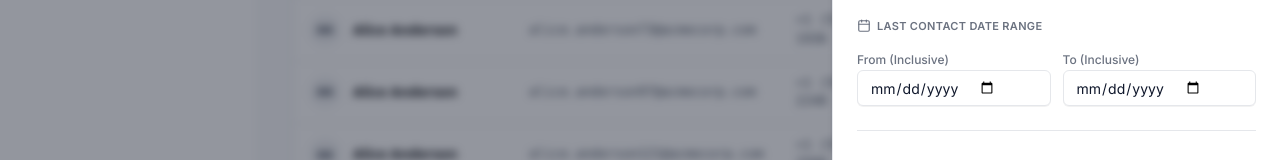
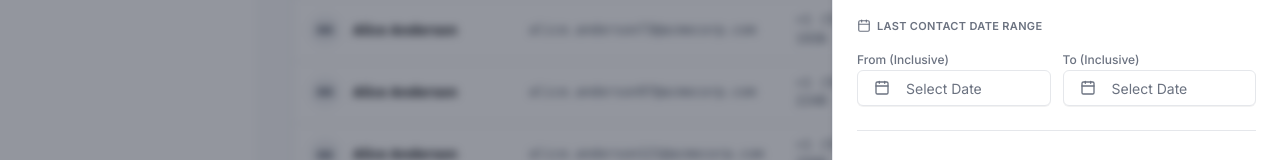
Before and after one commit to Subiksha1705/greentiq-crm, a Next.js app: page /customers in a window 1280 px wide. Both pictures are taken after a click on the button "Filters". Shown: the part 502-662 px from the top of the page. Built offline with nearby package versions, Linux system fonts and the light colour scheme.

Commit message:
feat: phase 5 feat:Calender component Implemented

```diff
--- a/package.json
+++ b/package.json
@@ -28,6 +28,7 @@
     "lucide-react": "^1.33.0",
     "next": "16.3.2",
     "react": "19.2.8",
+    "react-day-picker": "^8.10.1",
     "react-dom": "19.2.8",
     "react-hook-form": "^7.86.0",
     "sonner": "^2.0.8",
--- a/src/components/customers/customer-filters.tsx
+++ b/src/components/customers/customer-filters.tsx
@@ -15,6 +15,8 @@
 import { CustomerFilterState, CustomerStatus, RiskLevel } from '@/types/customer';
 import { SlidersHorizontal, RotateCcw, Check, Calendar as CalendarIcon } from 'lucide-react';
 import { cn } from '@/lib/utils';
+import { DatePicker } from '@/components/ui/date-picker';
+import { format } from 'date-fns';
 
 interface CustomerFiltersProps {
   isOpen: boolean;
@@ -201,30 +203,30 @@
             <div className="grid grid-cols-2 gap-3">
               <div className="space-y-1">
                 <span className="text-[12px] font-medium text-[#6B7280]">From (Inclusive)</span>
-                <Input
-                  type="date"
-                  value={draft.lastContactFrom || ''}
-                  onChange={(e) =>
+                <DatePicker
+                  date={draft.lastContactFrom ? new Date(`${draft.lastContactFrom}T00:00:00`) : undefined}
+                  onSelect={(date) =>
                     setDraft((prev) => ({
                       ...prev,
-                      lastContactFrom: e.target.value || undefined,
+                      lastContactFrom: date ? format(date, 'yyyy-MM-dd') : undefined,
                     }))
                   }
-                  className="h-9 text-[14px] border-[#D1D5DB] rounded-[6px] focus-visible:ring-[#16A34A]"
+                  placeholder="Select Date"
+                  className="h-9 text-[14px] rounded-[6px] focus-visible:ring-[#16A34A]"
                 />
               </div>
               <div className="space-y-1">
                 <span className="text-[12px] font-medium text-[#6B7280]">To (Inclusive)</span>
-                <Input
-                  type="date"
-                  value={draft.lastContactTo || ''}
-                  onChange={(e) =>
+                <DatePicker
+                  date={draft.lastContactTo ? new Date(`${draft.lastContactTo}T00:00:00`) : undefined}
+                  onSelect={(date) =>
                     setDraft((prev) => ({
                       ...prev,
-                      lastContactTo: e.target.value || undefined,
+                      lastContactTo: date ? format(date, 'yyyy-MM-dd') : undefined,
                     }))
                   }
-                  className="h-9 text-[14px] border-[#D1D5DB] rounded-[6px] focus-visible:ring-[#16A34A]"
+                  placeholder="Select Date"
+                  className="h-9 text-[14px] rounded-[6px] focus-visible:ring-[#16A34A]"
                 />
               </div>
             </div>
--- /dev/null
+++ b/src/components/ui/calendar.tsx
@@ -0,0 +1,66 @@
+'use client';
+
+import * as React from 'react';
+import { ChevronLeft, ChevronRight } from 'lucide-react';
+import { DayPicker } from 'react-day-picker';
+
+import { cn } from '@/lib/utils';
+import { buttonVariants } from '@/components/ui/button';
+
+export type CalendarProps = React.ComponentProps<typeof DayPicker>;
+
+function Calendar({
+  className,
+  classNames,
+  showOutsideDays = true,
+  ...props
+}: CalendarProps) {
+  return (
+    <DayPicker
+      showOutsideDays={showOutsideDays}
+      className={cn('p-3', className)}
+      classNames={{
+        months: 'flex flex-col sm:flex-row space-y-4 sm:space-x-4 sm:space-y-0',
+        month: 'space-y-4',
+        caption: 'flex justify-center pt-1 relative items-center',
+        caption_label: 'text-sm font-medium',
+        nav: 'space-x-1 flex items-center',
+        nav_button: cn(
+          buttonVariants({ variant: 'outline' }),
+          'h-7 w-7 bg-transparent p-0 opacity-50 hover:opacity-100'
+        ),
+        nav_button_previous: 'absolute left-1',
+        nav_button_next: 'absolute right-1',
+        table: 'w-full border-collapse space-y-1',
+        head_row: 'flex',
+        head_cell:
+          'text-muted-foreground rounded-md w-9 font-normal text-[0.8rem]',
+        row: 'flex w-full mt-2',
+        cell: 'h-9 w-9 text-center text-sm p-0 relative [&:has([aria-selected].day-range-end)]:rounded-r-md [&:has([aria-selected].day-outside)]:bg-accent/50 [&:has([aria-selected])]:bg-accent first:[&:has([aria-selected])]:rounded-l-md last:[&:has([aria-selected])]:rounded-r-md focus-within:relative focus-within:z-20',
+        day: cn(
+          buttonVariants({ variant: 'ghost' }),
+          'h-9 w-9 p-0 font-normal aria-selected:opacity-100'
+        ),
+        day_range_end: 'day-range-end',
+        day_selected:
+          'bg-emerald-600 text-white hover:bg-emerald-600 hover:text-white focus:bg-emerald-600 focus:text-white',
+        day_today: 'bg-accent text-accent-foreground',
+        day_outside:
+          'day-outside text-muted-foreground opacity-50 aria-selected:bg-accent/50 aria-selected:text-muted-foreground aria-selected:opacity-30',
+        day_disabled: 'text-muted-foreground opacity-50',
+        day_range_middle:
+          'aria-selected:bg-emerald-50 aria-selected:text-emerald-900',
+        day_hidden: 'invisible',
+        ...classNames,
+      }}
+      components={{
+        IconLeft: ({ ...props }) => <ChevronLeft className="h-4 w-4" />,
+        IconRight: ({ ...props }) => <ChevronRight className="h-4 w-4" />,
+      }}
+      {...props}
+    />
+  );
+}
+Calendar.displayName = 'Calendar';
+
+export { Calendar };
--- /dev/null
+++ b/src/components/ui/date-picker.tsx
@@ -0,0 +1,49 @@
+'use client';
+
+import * as React from 'react';
+import { format } from 'date-fns';
+import { Calendar as CalendarIcon } from 'lucide-react';
+
+import { cn } from '@/lib/utils';
+import { Button } from '@/components/ui/button';
+import { Calendar } from '@/components/ui/calendar';
+import {
+  Popover,
+  PopoverContent,
+  PopoverTrigger,
+} from '@/components/ui/popover';
+
+interface DatePickerProps {
+  date?: Date;
+  onSelect?: (date: Date | undefined) => void;
+  placeholder?: string;
+  className?: string;
+}
+
+export function DatePicker({ date, onSelect, placeholder = 'Pick a date', className }: DatePickerProps) {
+  return (
+    <Popover>
+      <PopoverTrigger asChild>
+        <Button
+          variant={'outline'}
+          className={cn(
+            'w-full justify-start text-left font-normal border-[#D1D5DB]',
+            !date && 'text-muted-foreground',
+            className
+          )}
+        >
+          <CalendarIcon className="mr-2 h-4 w-4 text-[#6B7280]" />
+          {date ? format(date, 'PPP') : <span>{placeholder}</span>}
+        </Button>
+      </PopoverTrigger>
+      <PopoverContent className="w-auto p-0" align="start">
+        <Calendar
+          mode="single"
+          selected={date}
+          onSelect={onSelect}
+          initialFocus
+        />
+      </PopoverContent>
+    </Popover>
+  );
+}
--- /dev/null
+++ b/src/components/ui/popover.tsx
@@ -0,0 +1,31 @@
+'use client';
+
+import * as React from 'react';
+import * as PopoverPrimitive from '@radix-ui/react-popover';
+
+import { cn } from '@/lib/utils';
+
+const Popover = PopoverPrimitive.Root;
+
+const PopoverTrigger = PopoverPrimitive.Trigger;
+
+const PopoverContent = React.forwardRef<
+  React.ElementRef<typeof PopoverPrimitive.Content>,
+  React.ComponentPropsWithoutRef<typeof PopoverPrimitive.Content>
+>(({ className, align = 'center', sideOffset = 4, ...props }, ref) => (
+  <PopoverPrimitive.Portal>
+    <PopoverPrimitive.Content
+      ref={ref}
+      align={align}
+      sideOffset={sideOffset}
+      className={cn(
+        'z-50 w-72 rounded-md border bg-popover p-4 text-popover-foreground shadow-md outline-none data-[state=open]:animate-in data-[state=closed]:animate-out data-[state=closed]:fade-out-0 data-[state=open]:fade-in-0 data-[state=closed]:zoom-out-95 data-[state=open]:zoom-in-95 data-[side=bottom]:slide-in-from-top-2 data-[side=left]:slide-in-from-right-2 data-[side=right]:slide-in-from-left-2 data-[side=top]:slide-in-from-bottom-2',
+        className
+      )}
+      {...props}
+    />
+  </PopoverPrimitive.Portal>
+));
+PopoverContent.displayName = PopoverPrimitive.Content.displayName;
+
+export { Popover, PopoverTrigger, PopoverContent };
```
Also changed, not shown: 1 other file (tests, documents, lock files or other folders).
